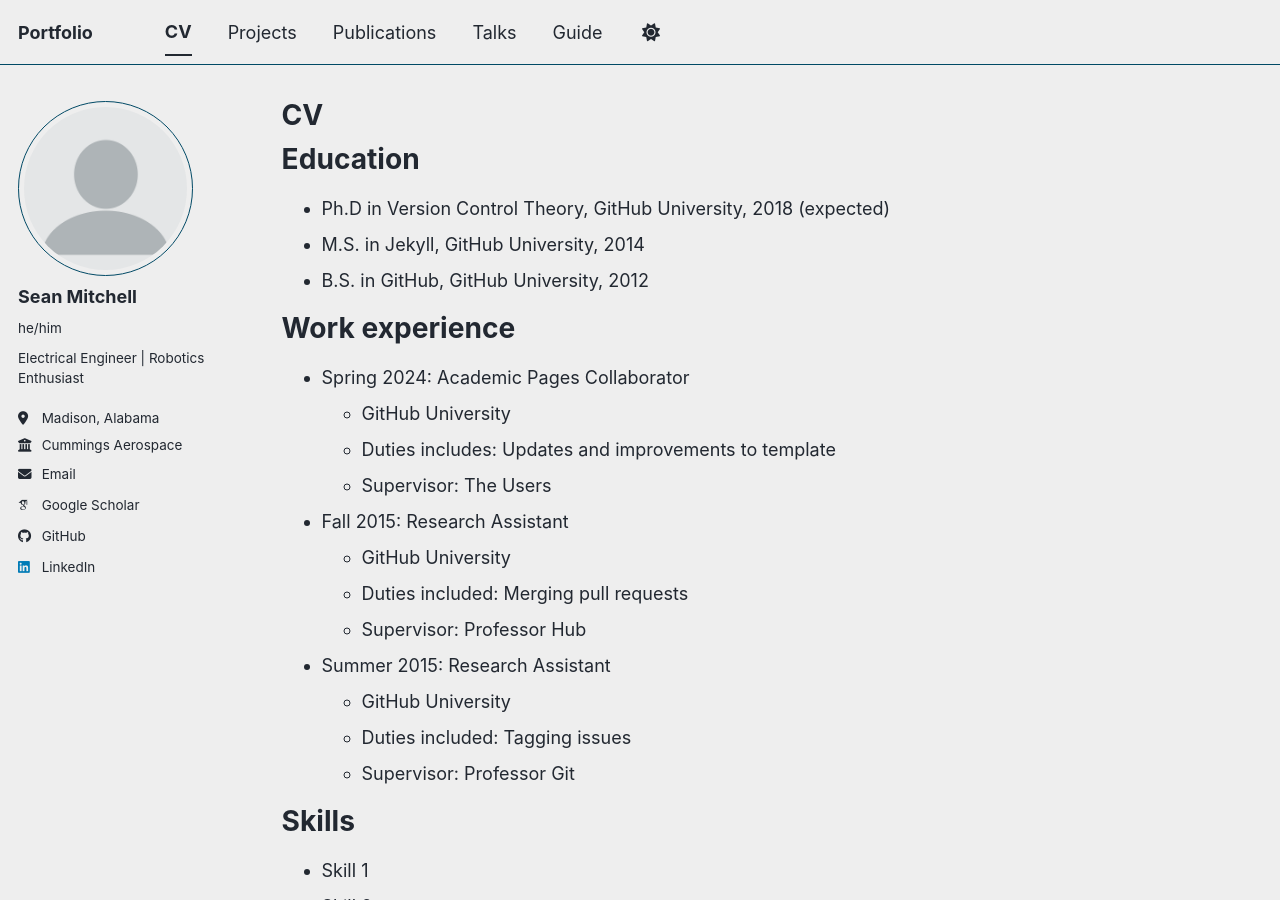
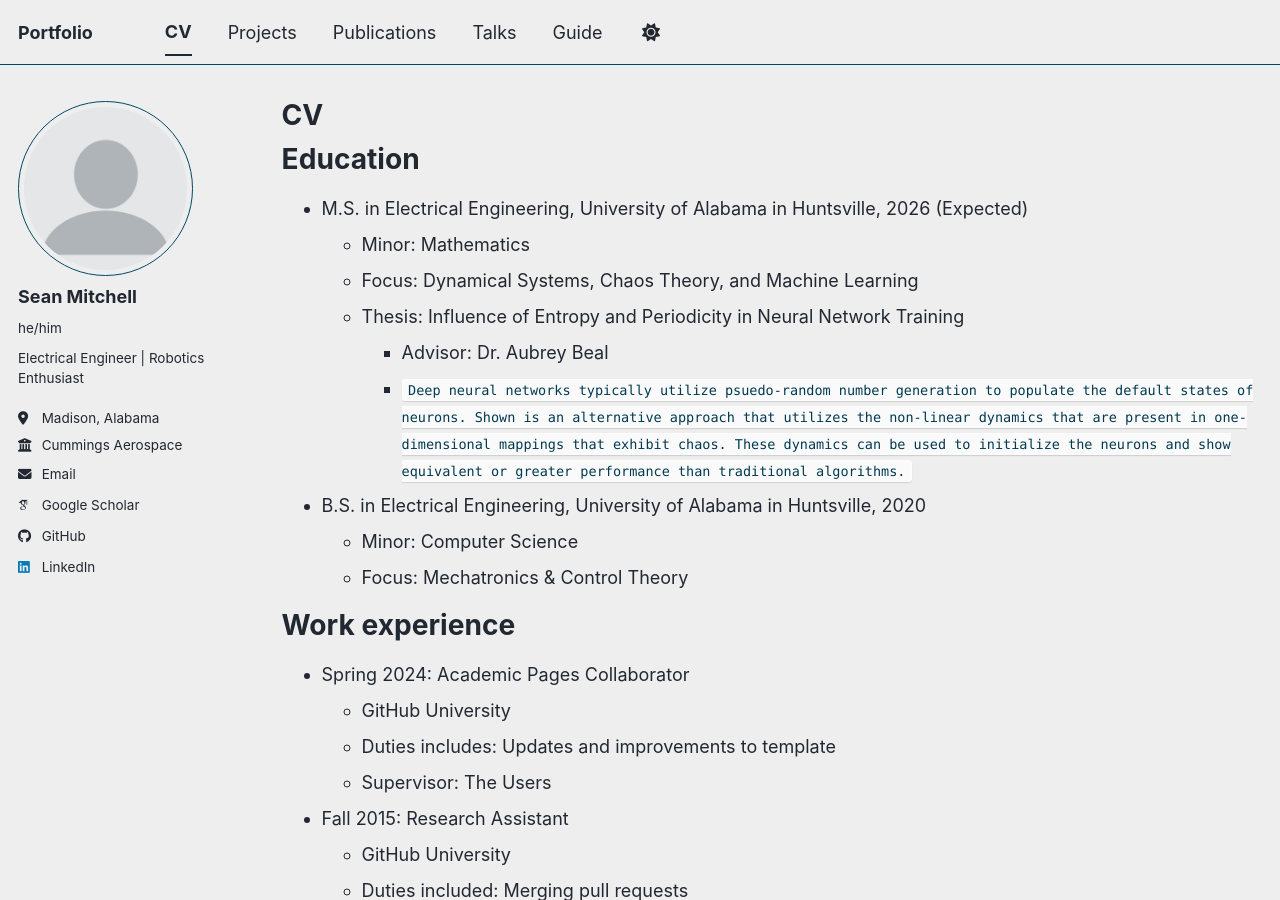
Before and after one commit to sean-r-mitchell/portfolio, a Jekyll site: the page built from _pages/cv.md, in a window 1280 px wide and 900 px high. Built offline with Jekyll 4.4.1, drawn with Linux system fonts in a browser that asks for light colours; some web fonts are replaced; a script bundle is joined from its source files by our own code; library files that are not in the unit come from our copies; some of the changed text lies outside the part shown.

Commit message:
Update cv.md

```diff
--- a/_pages/cv.md
+++ b/_pages/cv.md
@@ -11,9 +11,15 @@
 
 Education
 ======
-* Ph.D in Version Control Theory, GitHub University, 2018 (expected)
-* M.S. in Jekyll, GitHub University, 2014
-* B.S. in GitHub, GitHub University, 2012
+* M.S. in Electrical Engineering, University of Alabama in Huntsville, 2026 (Expected)
+  * Minor: Mathematics
+  * Focus: Dynamical Systems, Chaos Theory, and Machine Learning
+  * Thesis: Influence of Entropy and Periodicity in Neural Network Training
+      * Advisor: Dr. Aubrey Beal
+      * ``Deep neural networks typically utilize psuedo-random number generation to populate the default states of neurons. Shown is an alternative approach that utilizes the non-linear dynamics that are present in one-dimensional mappings that exhibit chaos. These dynamics can be used to initialize the neurons and show equivalent or greater performance than traditional algorithms.``
+* B.S. in Electrical Engineering, University of Alabama in Huntsville, 2020
+  * Minor: Computer Science
+  * Focus: Mechatronics & Control Theory
 
 Work experience
 ======
```
Also changed, not shown: other parts of _pages/cv.md (+0 -4 lines).
